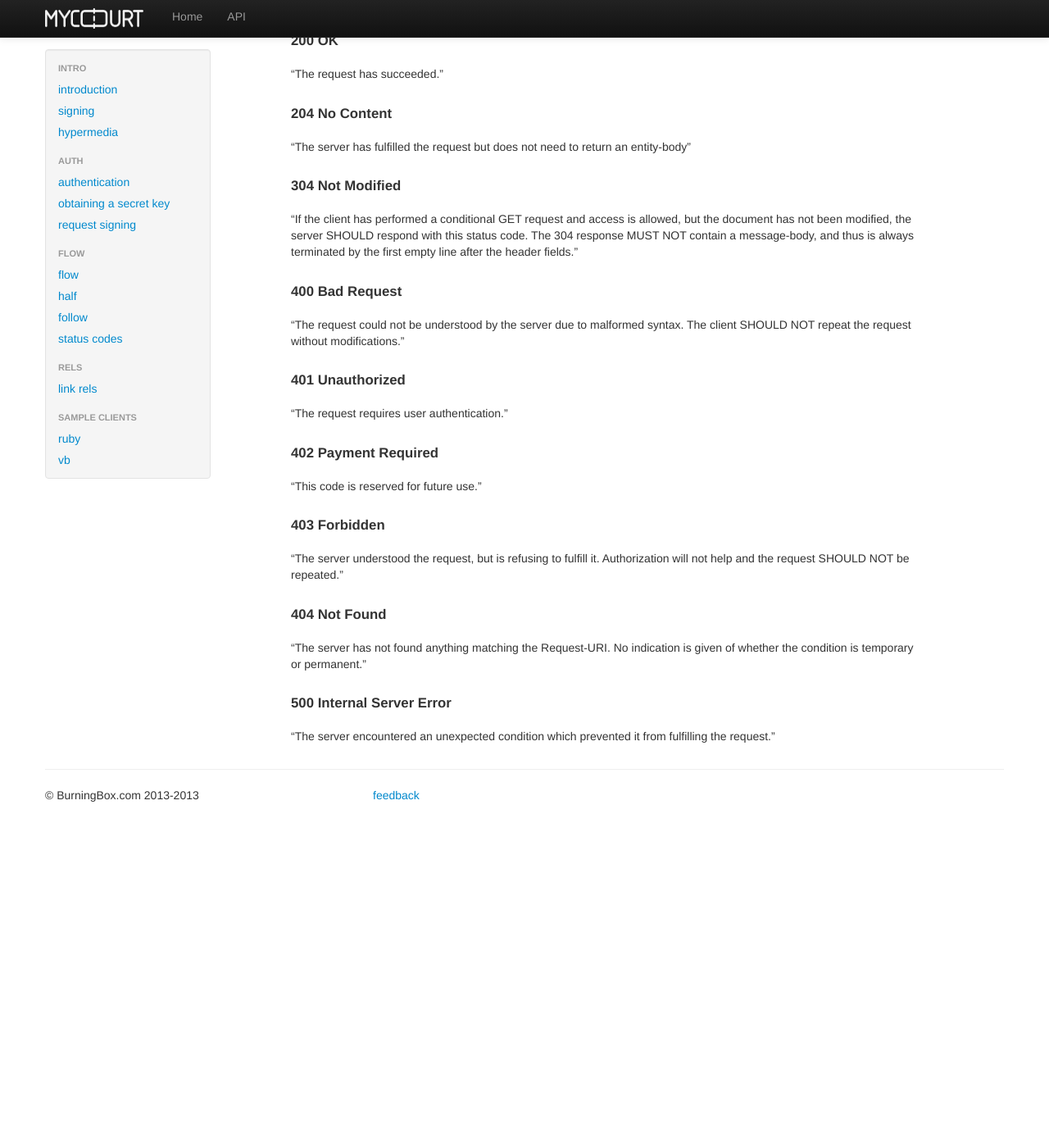
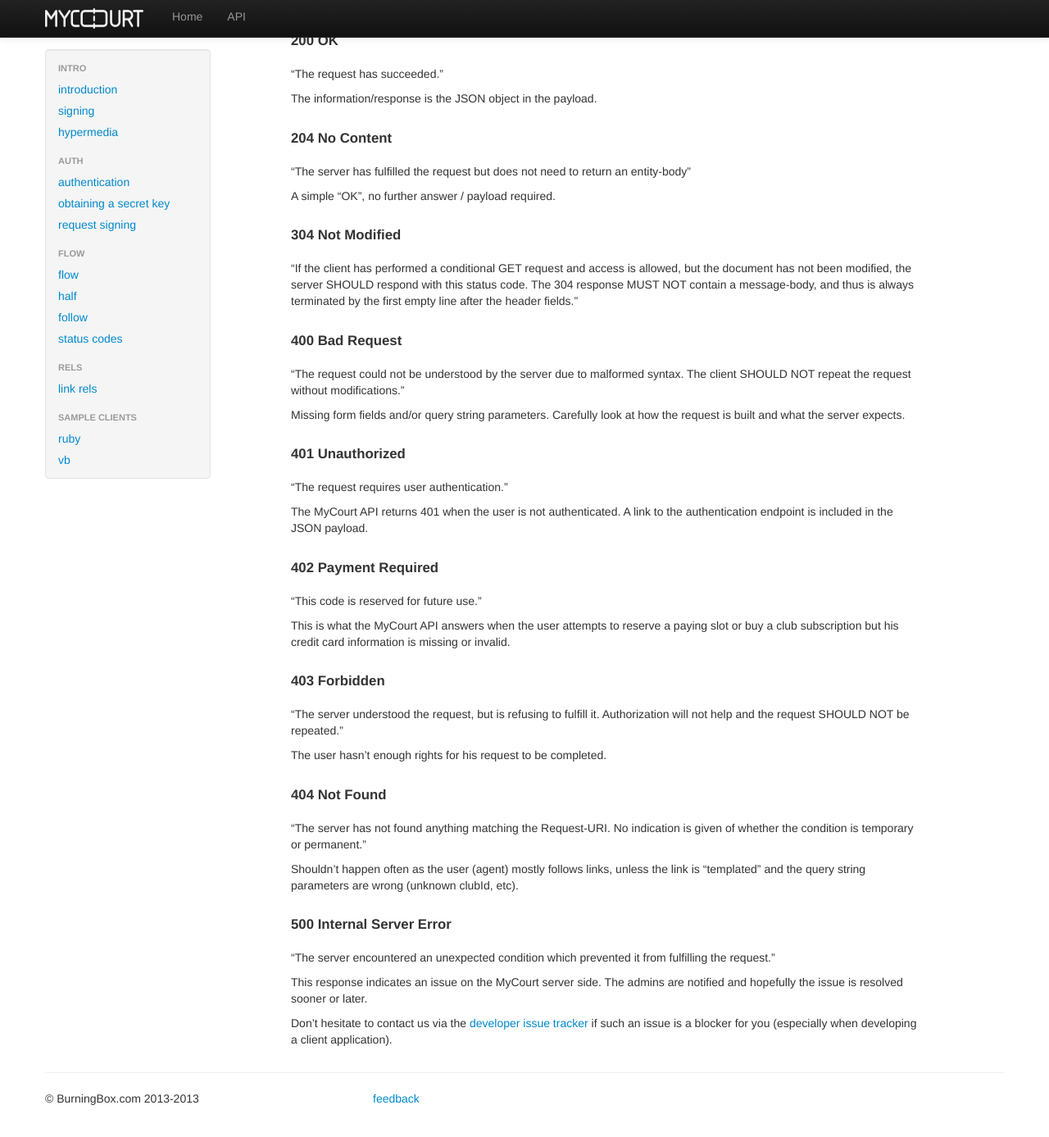
Before and after one commit to mycourtpro/mycourtpro.github.io, a Jekyll site: the page built from api/flow.md, in a window 1280 px wide and 1400 px high, scrolled down 2821 px. Shown: the top 1387 px of the window at 82% size. Built offline with Jekyll 4.4.1, drawn with Linux system fonts in a browser that asks for light colours; before the commit the page ends 3851 px from its top, so only the background shows below that.

Commit message:
add information about each status code

```diff
--- a/api/flow.md
+++ b/api/flow.md
@@ -141,9 +141,13 @@ Here is a refresher on the codes the MyCourt API may return:
 
 "The request has succeeded."
 
+The information/response is the JSON object in the payload.
+
 <h3 id="204-no-content">204 No Content</h3>
 
 "The server has fulfilled the request but does not need to return an entity-body"
+
+A simple "OK", no further answer / payload required.
 
 <h3 id="304-not-modified">304 Not Modified</h3>
 
@@ -153,22 +157,36 @@ Here is a refresher on the codes the MyCourt API may return:
 
 "The request could not be understood by the server due to malformed syntax. The client SHOULD NOT repeat the request without modifications."
 
+Missing form fields and/or query string parameters. Carefully look at how the request is built and what the server expects.
+
 <h3 id="401-unauthorized">401 Unauthorized</h3>
 
 "The request requires user authentication."
+
+The MyCourt API returns 401 when the user is not authenticated. A link to the authentication endpoint is included in the JSON payload.
 
 <h3 id="402-payment-required">402 Payment Required</h3>
 
 "This code is reserved for future use."
 
+This is what the MyCourt API answers when the user attempts to reserve a paying slot or buy a club subscription but his credit card information is missing or invalid.
+
 <h3 id="403 Forbidden">403 Forbidden</h3>
 
 "The server understood the request, but is refusing to fulfill it. Authorization will not help and the request SHOULD NOT be repeated."
+
+The user hasn't enough rights for his request to be completed.
 
 <h3 id="404-not-found">404 Not Found</h3>
 
 "The server has not found anything matching the Request-URI. No indication is given of whether the condition is temporary or permanent."
 
+Shouldn't happen often as the user (agent) mostly follows links, unless the link is "templated" and the query string parameters are wrong (unknown clubId, etc).
+
 <h3 id="500-internal-server-error">500 Internal Server Error</h3>
 
 "The server encountered an unexpected condition which prevented it from fulfilling the request."
+
+This response indicates an issue on the MyCourt server side. The admins are notified and hopefully the issue is resolved sooner or later.
+
+Don't hesitate to contact us via the [developer issue tracker](https://github.com/mycourtpro/mycourtpro.github.io/issues) if such an issue is a blocker for you (especially when developing a client application).
```
